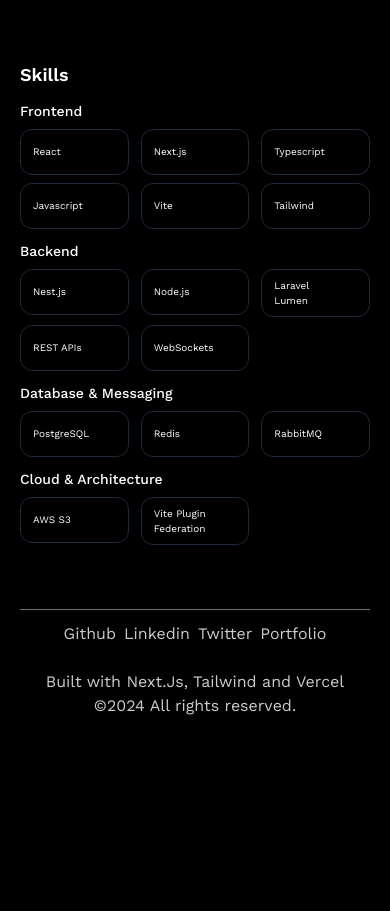
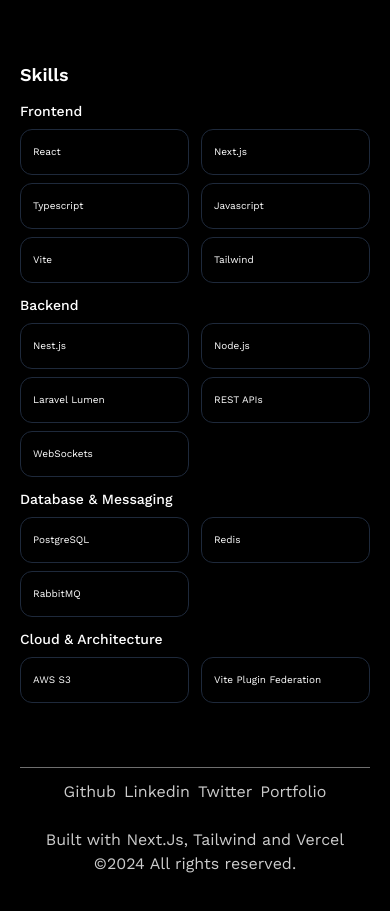
Before and after one commit to DiazNugraha/portofolio, a Next.js app: page / in a window 390 px wide. Shown: the part 2100-3011 px from the top of the page. Before the commit the page ends 2962 px from the top, so only its background shows below. Built offline with nearby package versions, Linux system fonts and the light colour scheme.

Commit message:
fix: grid

```diff
--- a/src/components/home/sections/SkillSection.tsx
+++ b/src/components/home/sections/SkillSection.tsx
@@ -51,7 +51,9 @@
   return (
     <div className="flex flex-col gap-2">
       <h3 className="text-sm lg:text-base font-medium">{title}</h3>
-      <div className="grid grid-cols-3 gap-x-3 gap-y-2">{children}</div>
+      <div className="grid grid-cols-2 lg:grid-cols-3 gap-x-3 gap-y-2">
+        {children}
+      </div>
     </div>
   );
 }
```
